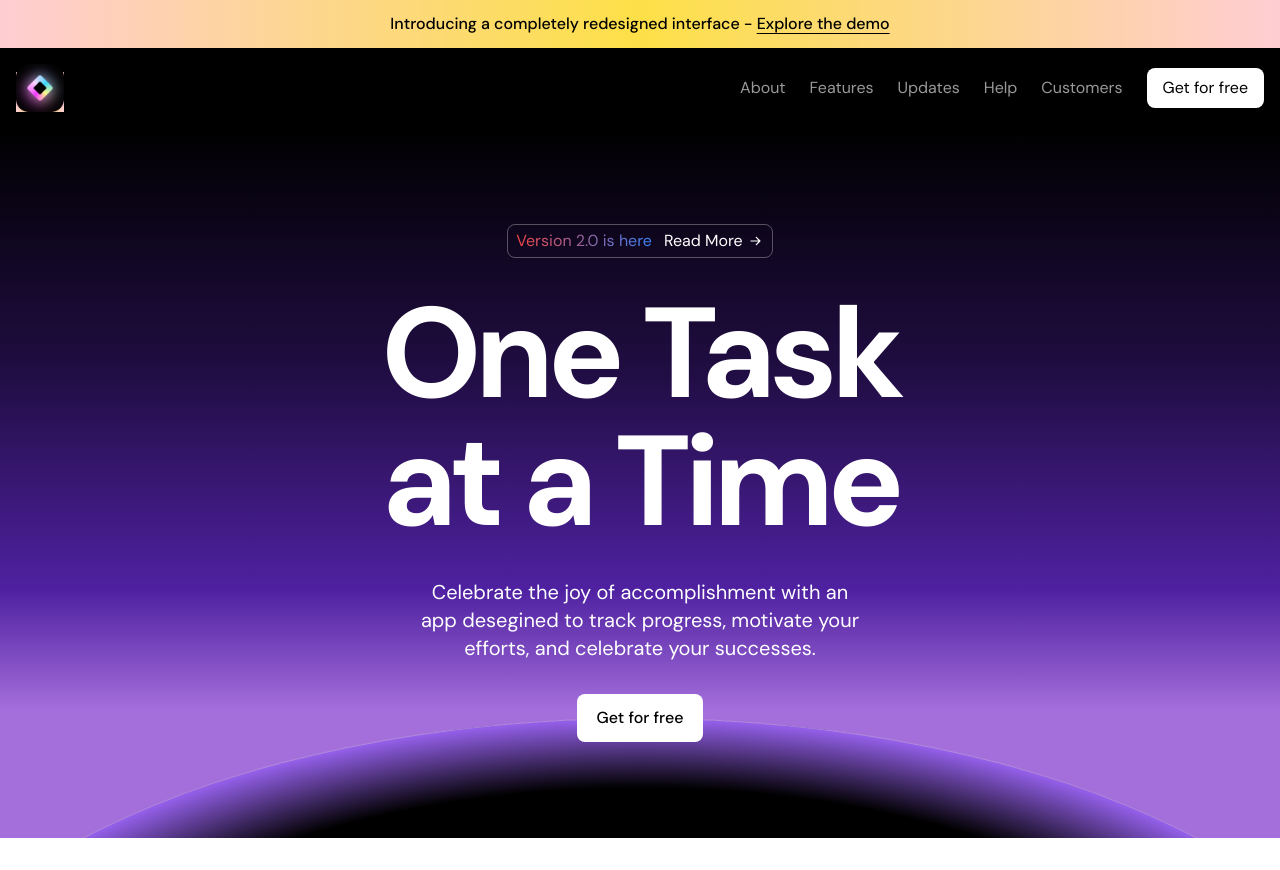
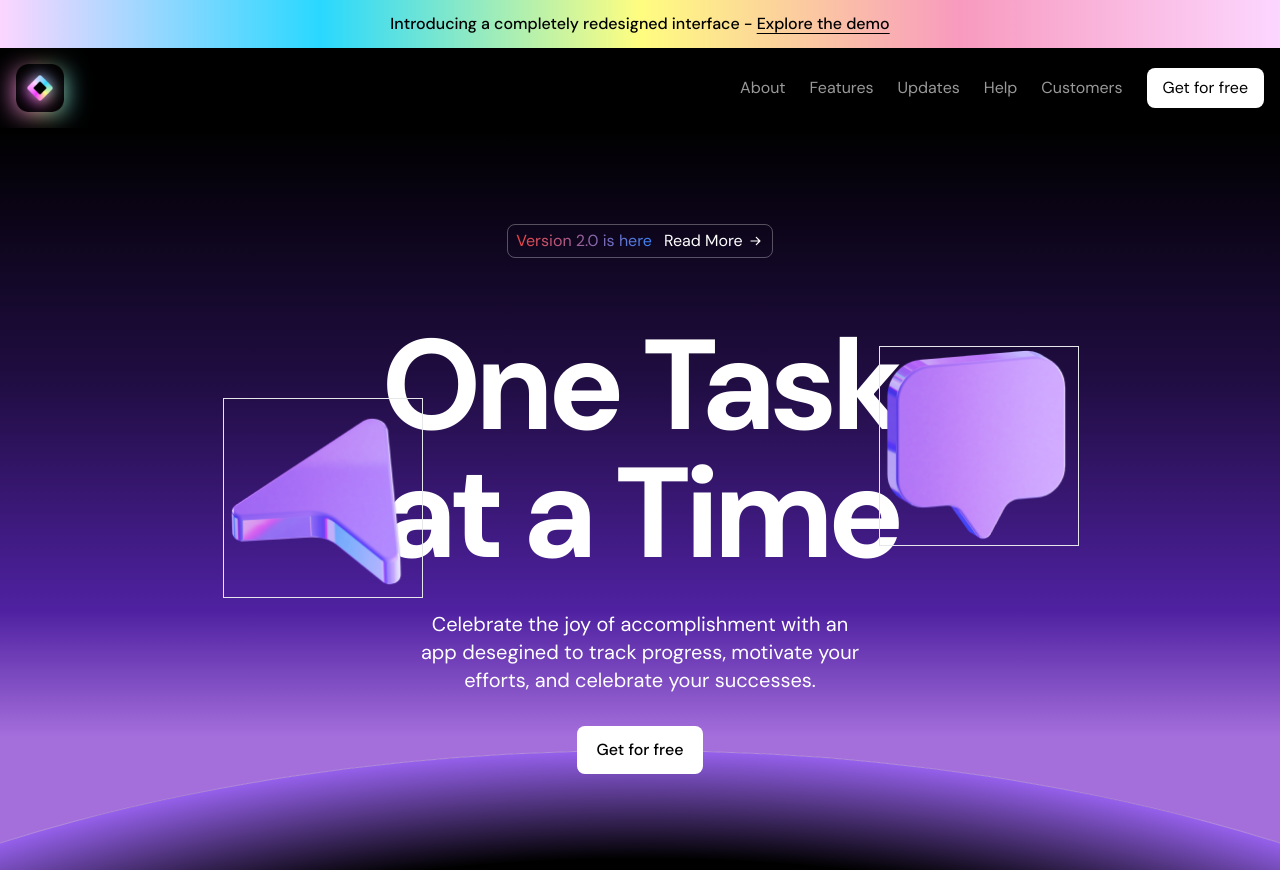
Before and after one commit to GITGARDS/tnext-saaswebsite-landingpage, a Next.js app: page / in a window 1280 px wide. Before the commit the page ends 838 px from the top, so only its background shows below. Built offline with nearby package versions, Linux system fonts and the light colour scheme.

Commit message:
feat: hero

```diff
--- a/src/components/Banner.tsx
+++ b/src/components/Banner.tsx
@@ -1,6 +1,6 @@
 export const Banner = () => {
   return (
-    <div className="py-3 text-center bg-gradient-to-r from-rose-200 via-yellow-300  to-rose-200">
+    <div className="py-3 text-center bg-[linear-gradient(to_right,#fcd6ff,#29d8ff,#fffd80,#f89abf,#fcd6ff)]">
       <div className="container">
         <p className="font-medium">
           <span className="hidden sm:inline">Introducing a completely redesigned interface - </span>
--- a/src/components/Hero.tsx
+++ b/src/components/Hero.tsx
@@ -1,18 +1,24 @@
+import Image from "next/image";
 import ArrowWIcon from "../assets/icons/arrow-w.svg";
+import cursorImage from "../assets/images/cursor.png";
+import messageImage from "../assets/images/message.png";
 
 export const Hero = () => {
   return (
-    <div className="bg-black text-white
+    <div
+      className="bg-black text-white
       bg-[linear-gradient(to_bottom,#000,#200d42_34%,#4f21a1_65%,#a46edb_82%)]
       py-[72px]
       sm:py-24
       relative overflow-clip
 
-      ">
+      "
+    >
       <div
         className="absolute
         h-[375px] w-[750px]
         sm:w-[1536px] sm:h-[768px]
+        lg:w-[2400px] lg:h-[1200px]
         rounded-[100%]
         bg-black left-1/2 -translate-x-1/2
         border border-[#b48cde]
@@ -37,10 +43,26 @@ export const Hero = () => {
             </span>
           </a>
         </div>
-        <div className="flex justify-center">
-          <h1 className="text-7xl sm:text-9xl font-bold tracking-tighter text-center mt-8 inline-flex">
-            One Task <br /> at a Time
-          </h1>
+        <div className="flex justify-center mt-8">
+          <div className="inline-flex relative">
+            <h1 className="text-7xl sm:text-9xl font-bold tracking-tighter text-center mt-8 inline-flex">
+              One Task <br /> at a Time
+            </h1>
+            <Image
+              src={cursorImage}
+              height={200}
+              width={200}
+              alt="cursorImage"
+              className="border absolute right-[476px] top-[108px] hidden sm:inline"
+            />
+            <Image
+              src={messageImage}
+              height={200}
+              width={200}
+              alt="messageImage"
+              className="border absolute left-[498px] top-[56px] hidden sm:inline"
+            />
+          </div>
         </div>
         <div className="flex justify-center">
           <p className="text-center text-xl mt-8 max-w-md">
--- a/src/components/Navbar.tsx
+++ b/src/components/Navbar.tsx
@@ -9,7 +9,7 @@ export const Navbar = () => {
       <div className="px-4">
         <div className="py-4 flex items-center justify-between">
           <div className="relative">
-            <div className="absolute w-full top-2 bottom-0 bg-gradient-to-r from-rose-200 via-yellow-300 to-rose-200"></div>
+            <div className="absolute w-full top-2 bottom-0 bg-[linear-gradient(to_right,#f87bff,#fb92cf,#ffdd9b,#c2f0b1,#2fd8fe)] blur-md" />
             <Image
               src={logoImage}
               alt="Sass logo"
```
Also changed, not shown: anotacoes.txt.
